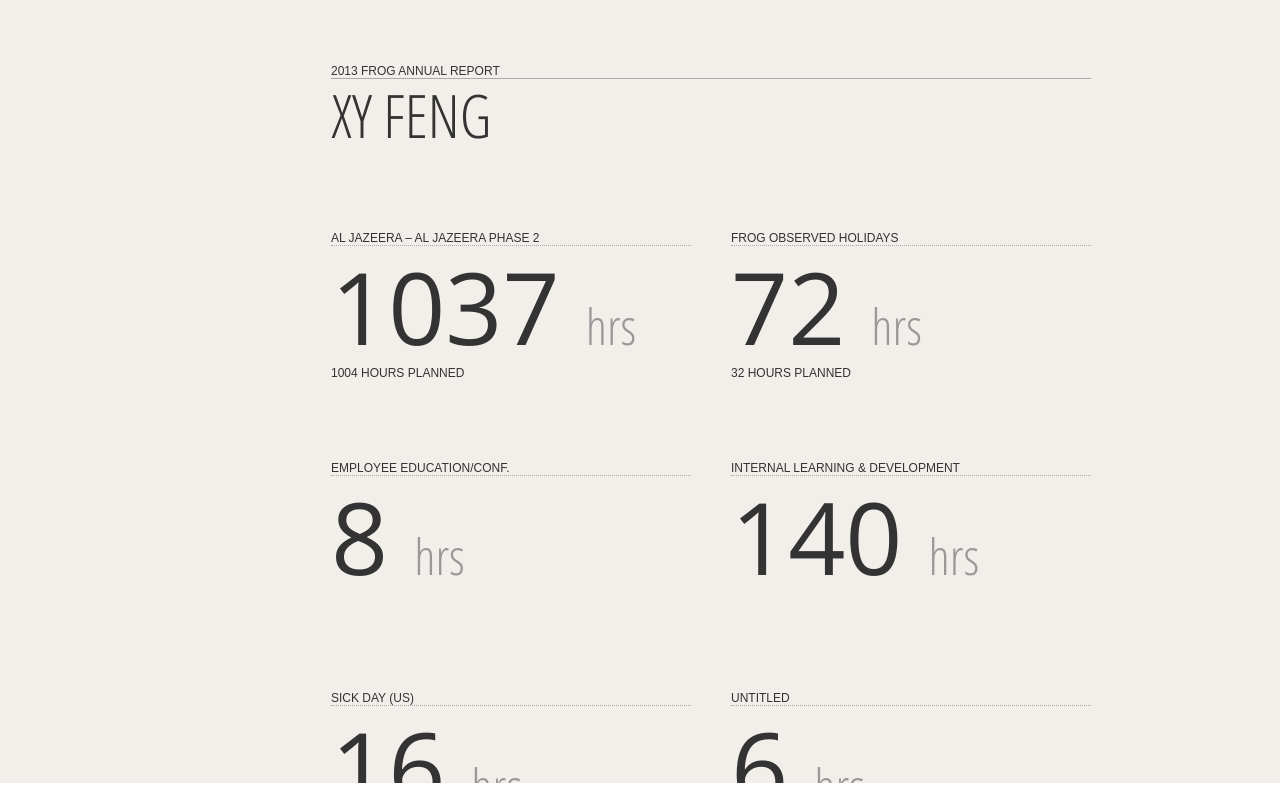
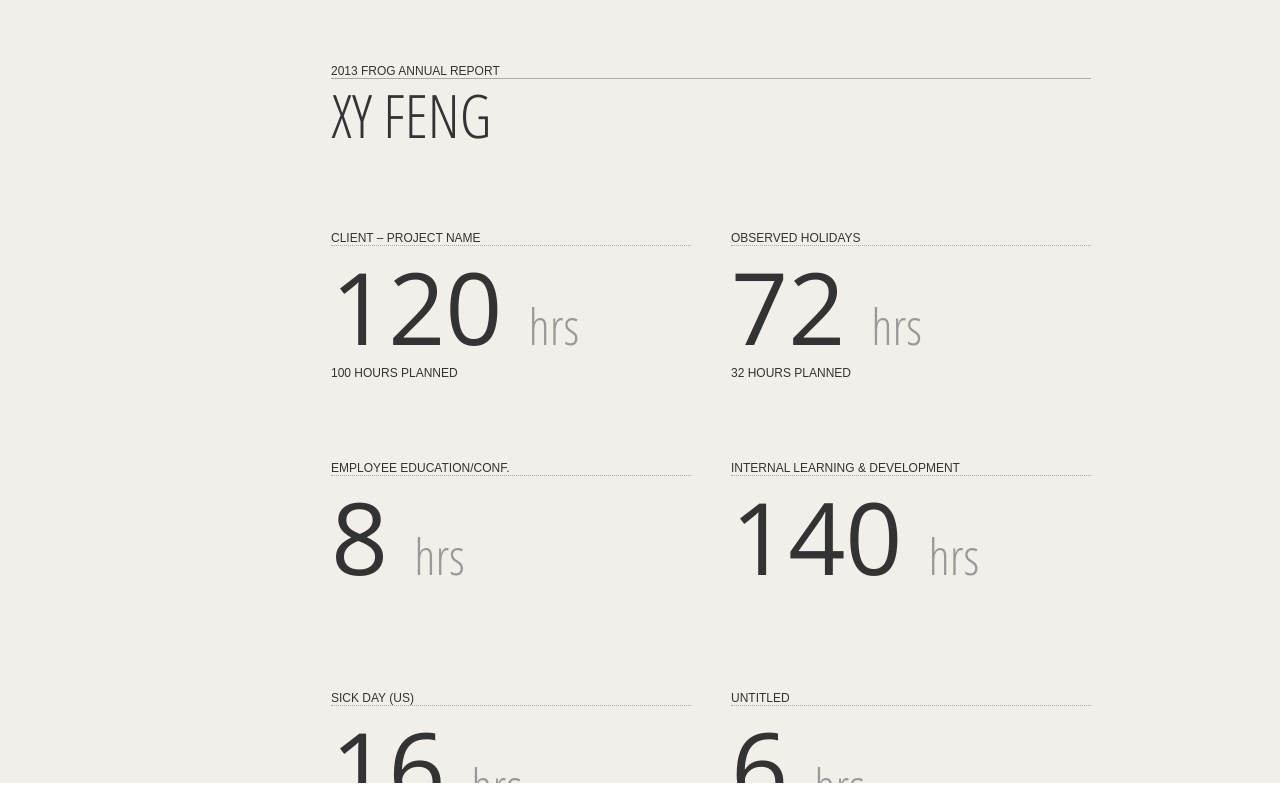
Before and after one commit to xyfeng/AnnualReport, a plain HTML site: page demo.html in a window 1280 px wide. Shown: the top 800 px of the page. Drawn offline with nearby package versions, Linux system fonts and the light colour scheme; a web font is replaced by a local one.

Commit message:
update demo page

```diff
--- a/demo.html
+++ b/demo.html
@@ -39,14 +39,14 @@
                 <div class="ar-title">XY FENG</div>
                 <div id="ar_projects">
                     <div class="ar-project">
-                        <div class="ar-pro-name">AL JAZEERA – AL JAZEERA PHASE 2</div>
-                        <div class="ar-pro-hours" data-hours="1037">1037
+                        <div class="ar-pro-name">CLIENT – PROJECT NAME</div>
+                        <div class="ar-pro-hours" data-hours="120">120
                             <span>hrs</span>
                         </div>
-                        <div class="ar-pro-planned">1004 HOURS PLANNED</div>
+                        <div class="ar-pro-planned">100 HOURS PLANNED</div>
                     </div>
                     <div class="ar-project">
-                        <div class="ar-pro-name">FROG OBSERVED HOLIDAYS</div>
+                        <div class="ar-pro-name">OBSERVED HOLIDAYS</div>
                         <div class="ar-pro-hours" data-hours="72">72
                             <span>hrs</span>
                         </div>
@@ -95,52 +95,52 @@
                         </div>
                     </div>
                     <div class="ar-project">
-                        <div class="ar-pro-name">ERNST &amp; YOUNG – EY RTF DETAILED DESIGN</div>
+                        <div class="ar-pro-name">CLIENT – PROJECT NAME</div>
                         <div class="ar-pro-hours" data-hours="8">8
                             <span>hrs</span>
                         </div>
                         <div class="ar-pro-planned">8 HOURS PLANNED</div>
                     </div>
                     <div class="ar-project">
-                        <div class="ar-pro-name">ERNST &amp; YOUNG – E&amp;Y RTF CONCEPTUAL DESIGN EXTENSION</div>
+                        <div class="ar-pro-name">CLIENT – PROJECT NAME</div>
                         <div class="ar-pro-hours" data-hours="378">378
                             <span>hrs</span>
                         </div>
                         <div class="ar-pro-planned">192 HOURS PLANNED</div>
                     </div>
                     <div class="ar-project">
-                        <div class="ar-pro-name">ERNST &amp; YOUNG – E&amp;Y RTF DETAILED DESIGN</div>
+                        <div class="ar-pro-name">CLIENT – PROJECT NAME</div>
                         <div class="ar-pro-hours" data-hours="16">16
                             <span>hrs</span>
                         </div>
                         <div class="ar-pro-planned">8 HOURS PLANNED</div>
                     </div>
                     <div class="ar-project">
-                        <div class="ar-pro-name">Z_FROG – (FROG INTERNAL) FROG SITE</div>
+                        <div class="ar-pro-name">CLIENT – PROJECT NAME</div>
                         <div class="ar-pro-hours" data-hours="16">16
                             <span>hrs</span>
                         </div>
                     </div>
                     <div class="ar-project">
-                        <div class="ar-pro-name">ASPECT – ASPECT SOFTWARE FOUNDATION DESIGN</div>
+                        <div class="ar-pro-name">CLIENT – PROJECT NAME</div>
                         <div class="ar-pro-hours" data-hours="32">32
                             <span>hrs</span>
                         </div>
                     </div>
                     <div class="ar-project">
-                        <div class="ar-pro-name">ERNST &amp; YOUNG – E&amp;Y GAAIT DETAILED DESIGN</div>
+                        <div class="ar-pro-name">CLIENT – PROJECT NAME</div>
                         <div class="ar-pro-hours" data-hours="16">16
                             <span>hrs</span>
                         </div>
                     </div>
                     <div class="ar-project">
-                        <div class="ar-pro-name">ERNST &amp; YOUNG – E&amp;Y GAAIT CONCEPTUAL DESIGN</div>
+                        <div class="ar-pro-name">CLIENT – PROJECT NAME</div>
                         <div class="ar-pro-hours" data-hours="270">270
                             <span>hrs</span>
                         </div>
                     </div>
                     <div class="ar-project">
-                        <div class="ar-pro-name">Z_FROG – (BD) MORGANS HOTEL GROUP</div>
+                        <div class="ar-pro-name">CLIENT – PROJECT NAME</div>
                         <div class="ar-pro-hours" data-hours="28">28
                             <span>hrs</span>
                         </div>
```
